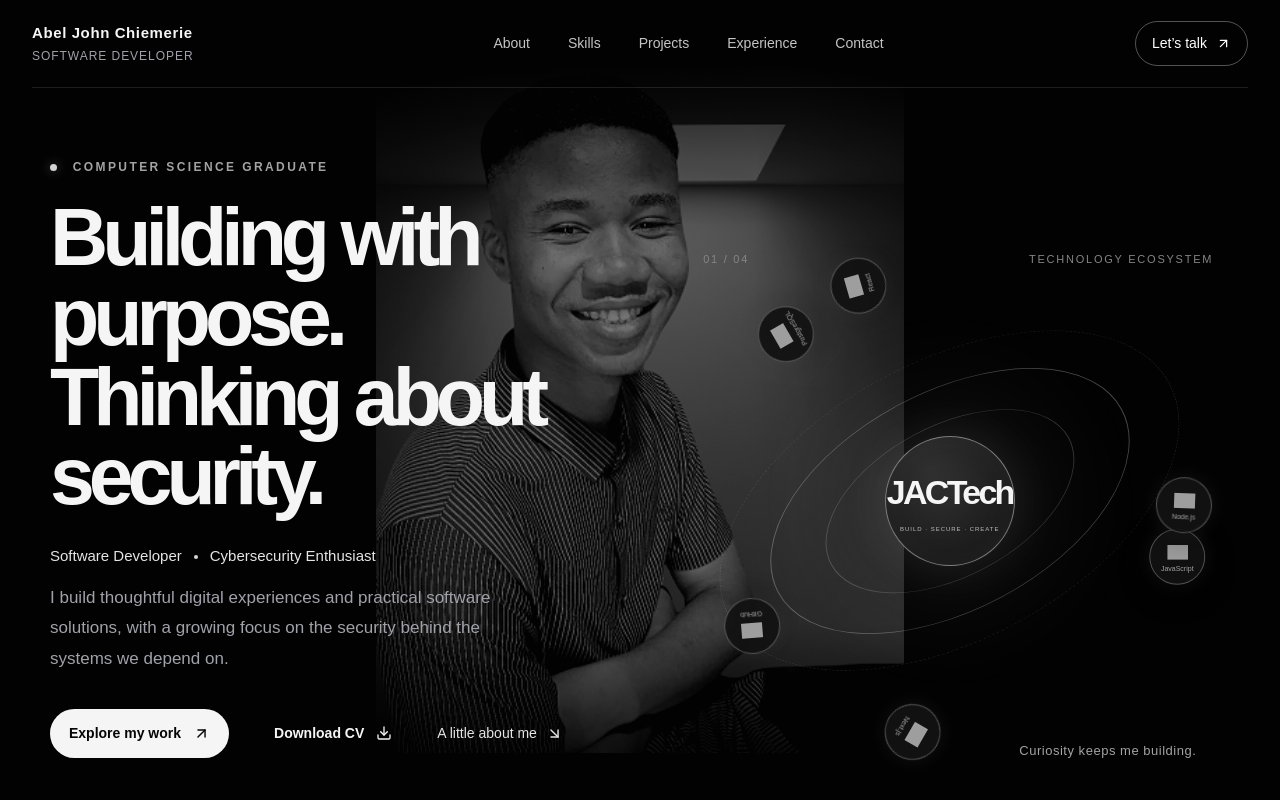
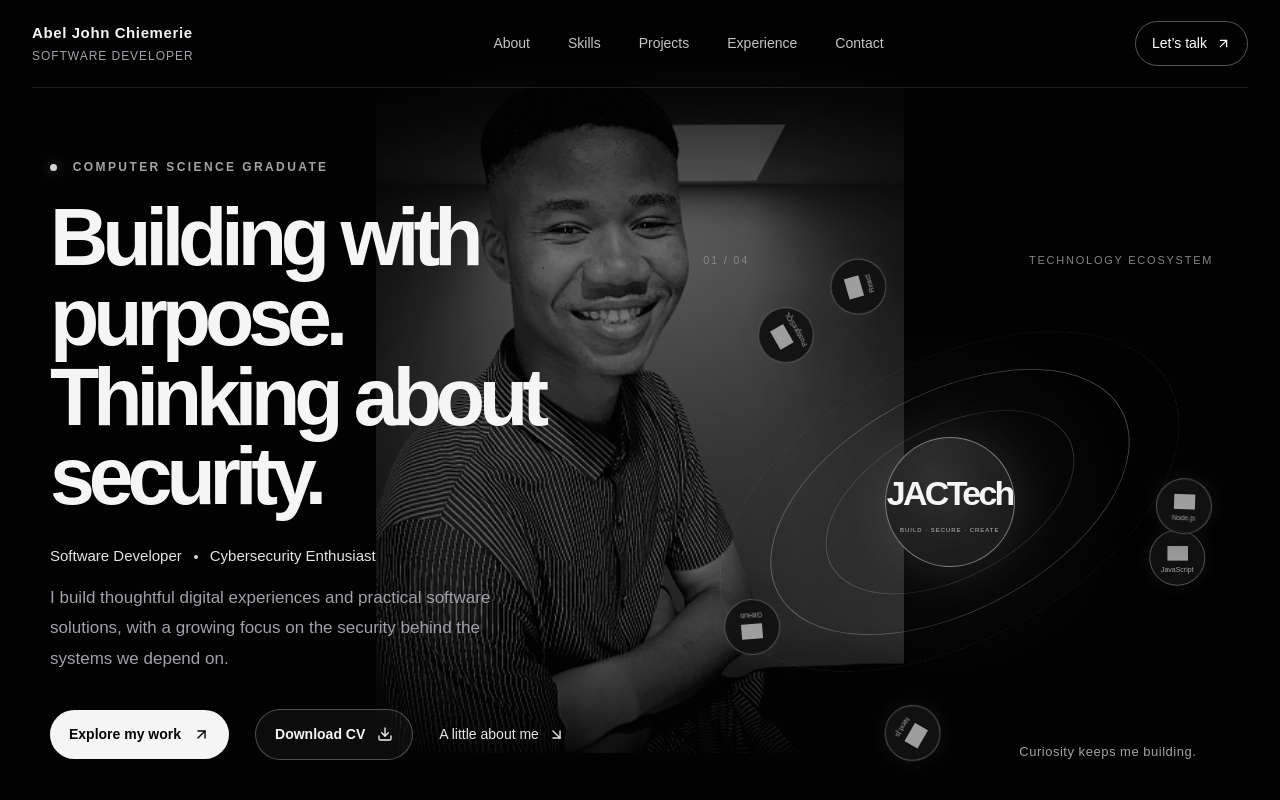
Before and after one commit to JACTech001/john-portfolio, a Next.js app: page / in a window 1280 px wide. Shown: the top 800 px of the page. Built offline with nearby package versions, Linux system fonts and the light colour scheme; grey boxes are pictures that could not be loaded.

Commit message:
Style the portfolio CV download button

```diff
--- a/src/app/globals.css
+++ b/src/app/globals.css
@@ -493,3 +493,14 @@ button { font: inherit; }
     width: 100%;
   }
 }
+
+
+.button--outline {
+  color: #f5f5f5;
+  background: rgba(255,255,255,.045);
+  border: 1px solid rgba(255,255,255,.28);
+}
+.button--outline:hover {
+  background: rgba(255,255,255,.11);
+  border-color: rgba(255,255,255,.55);
+}
```
